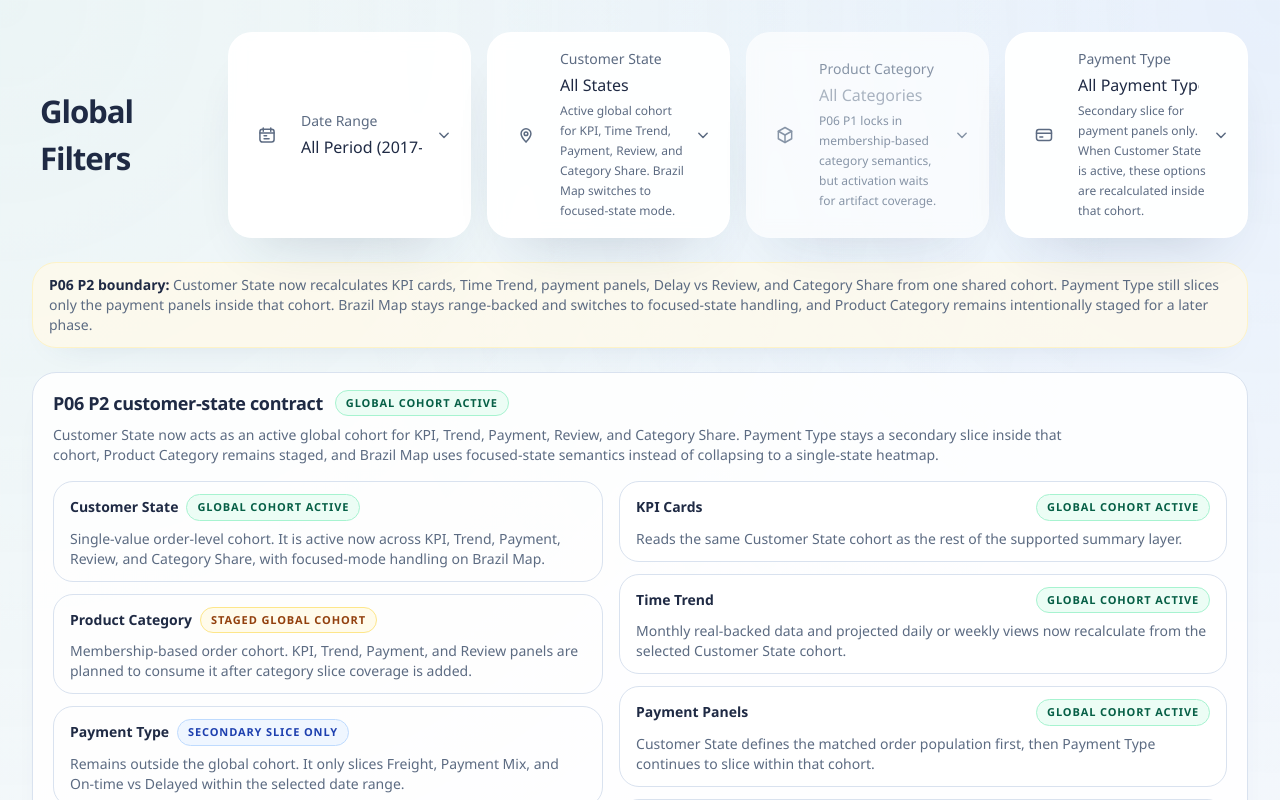
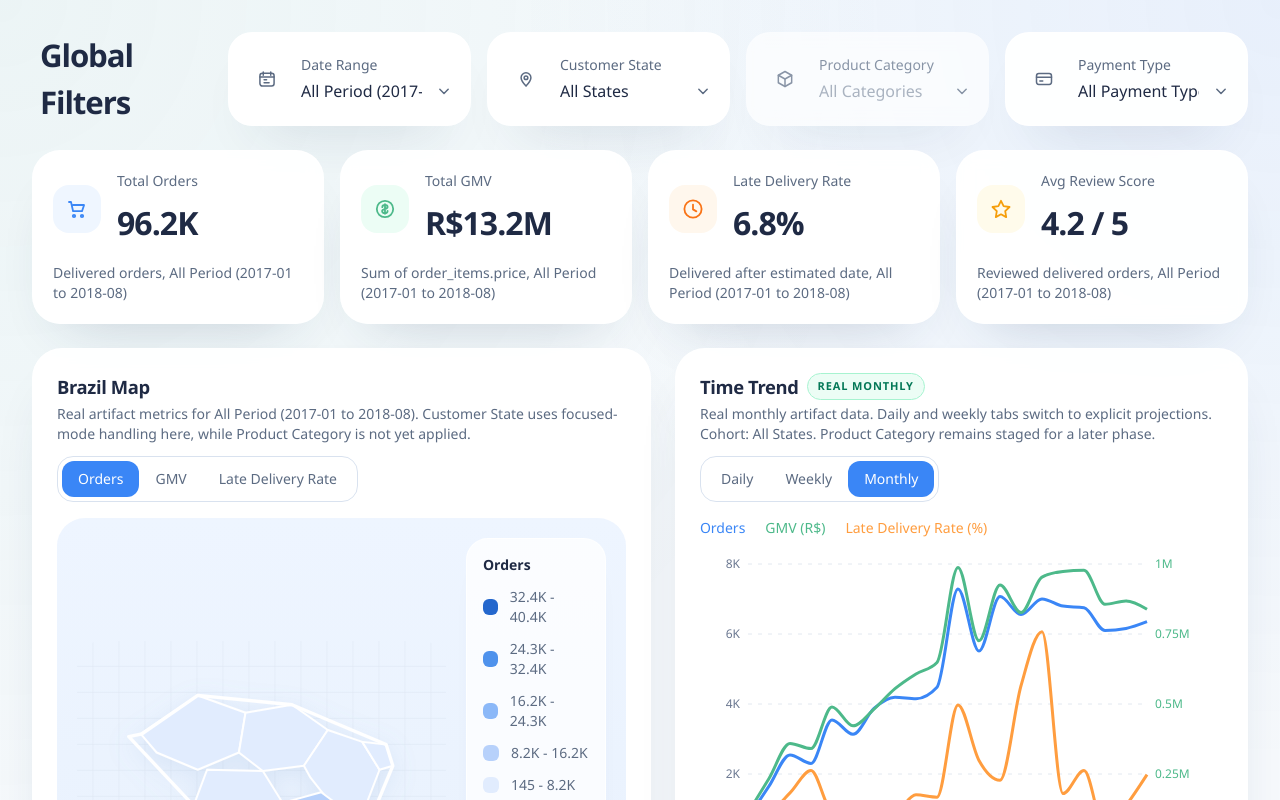
Before and after one commit to jordan-dev-0050/brazil-retail-story-dashboard, a React (Vite) app: page / in a window 1280 px wide. Shown: the top 800 px of the page. Built offline with nearby package versions, Linux system fonts and the light colour scheme.

Commit message:
fix: remove P06 filter disclosure UI and restore payment type select

```diff
--- a/src/components/DashboardPage.tsx
+++ b/src/components/DashboardPage.tsx
@@ -2,7 +2,6 @@ import { useState } from 'react';
 import {
   buildKpiCards,
   getDashboardCategoryPanel,
-  getDashboardFilterContract,
   getDashboardFilterOptions,
   getDashboardGeographyPanel,
   getDashboardPaymentPanelSlice,
@@ -17,7 +16,6 @@ import { CategorySharePanel } from './CategorySharePanel';
 import { DelayReviewPanel } from './DelayReviewPanel';
 import { FilterBar } from './FilterBar';
 import { FreightDistributionPanel } from './FreightDistributionPanel';
-import { GlobalFilterContractCard } from './GlobalFilterContractCard';
 import { KpiCard } from './KpiCard';
 import { OnTimeDelayPanel } from './OnTimeDelayPanel';
 import { PaymentMixPanel } from './PaymentMixPanel';
@@ -51,7 +49,6 @@ export function DashboardPage() {
   const geographyPanel = getDashboardGeographyPanel(selectedRangeId);
   const categoryPanel = getDashboardCategoryPanel(selectedRangeId, selectedCustomerState);
   const reviewPanel = getDashboardReviewPanel(selectedRangeId, selectedCustomerState);
-  const filterContract = getDashboardFilterContract();
   const selectedRangeLabel =
     filterConfigs.dateRange.options.find((option) => option.value === selectedRangeId)?.label ??
     selectedRangeId;
@@ -117,18 +114,6 @@ export function DashboardPage() {
       <div className="mx-auto flex max-w-[1440px] flex-col gap-6">
         <FilterBar configs={filterConfigs} values={filters} onChange={updateFilter} />
 
-        <section className="rounded-[24px] border border-amber-100 bg-amber-50/80 px-4 py-3 text-sm text-slate shadow-soft">
-          <p>
-            <span className="font-semibold text-ink">P06 P2 boundary:</span> Customer State now
-            recalculates KPI cards, Time Trend, payment panels, Delay vs Review, and Category
-            Share from one shared cohort. Payment Type still slices only the payment panels inside
-            that cohort. Brazil Map stays range-backed and switches to focused-state handling, and
-            Product Category remains intentionally staged for a later phase.
-          </p>
-        </section>
-
-        <GlobalFilterContractCard contract={filterContract} />
-
         <section className="grid gap-4 sm:grid-cols-2 xl:grid-cols-4">
           {kpiCards.map((card) => (
             <KpiCard key={card.title} {...card} />
--- a/src/components/FilterBar.tsx
+++ b/src/components/FilterBar.tsx
@@ -32,9 +32,10 @@ export function FilterBar({ configs, values, onChange }: FilterBarProps) {
       {(Object.keys(configs) as FilterId[]).map((id) => {
         const Icon = iconMap[id];
         const config = configs[id];
+        const selectId = `filter-${id}`;
 
         return (
-          <label
+          <div
             key={id}
             className={`relative flex items-center gap-3 rounded-[24px] border border-white/80 bg-white/95 px-4 py-4 shadow-panel backdrop-blur ${
               config.disabled ? 'opacity-70' : ''
@@ -44,13 +45,17 @@ export function FilterBar({ configs, values, onChange }: FilterBarProps) {
               <Icon className="h-5 w-5" />
             </div>
             <div className="min-w-0 flex-1">
-              <span className="block text-sm font-medium text-slate">{config.label}</span>
+              <label htmlFor={selectId} className="block text-sm font-medium text-slate">
+                {config.label}
+              </label>
+              <div className="relative mt-1">
                 <select
+                  id={selectId}
                   disabled={config.disabled}
                   value={values[id]}
                   onChange={handleChange(id)}
-                className={`mt-1 w-full appearance-none bg-transparent pr-8 text-base font-medium outline-none ${
-                  config.disabled ? 'cursor-not-allowed text-slate' : 'text-ink'
+                  className={`w-full appearance-none bg-transparent pr-8 text-base font-medium outline-none ${
+                    config.disabled ? 'cursor-not-allowed text-slate' : 'cursor-pointer text-ink'
                   }`}
                 >
                   {config.options.map((option) => (
@@ -59,12 +64,10 @@ export function FilterBar({ configs, values, onChange }: FilterBarProps) {
                     </option>
                   ))}
                 </select>
-              {config.helperText ? (
-                <p className="mt-1 pr-6 text-xs leading-5 text-slate">{config.helperText}</p>
-              ) : null}
+                <ChevronDownIcon className="pointer-events-none absolute right-0 top-1/2 h-5 w-5 -translate-y-1/2 text-slate" />
               </div>
-            <ChevronDownIcon className="pointer-events-none absolute right-4 top-1/2 h-5 w-5 -translate-y-1/2 text-slate" />
-          </label>
+            </div>
+          </div>
         );
       })}
     </section>
```
Lines whose indentation alone changed are shown as unchanged.
